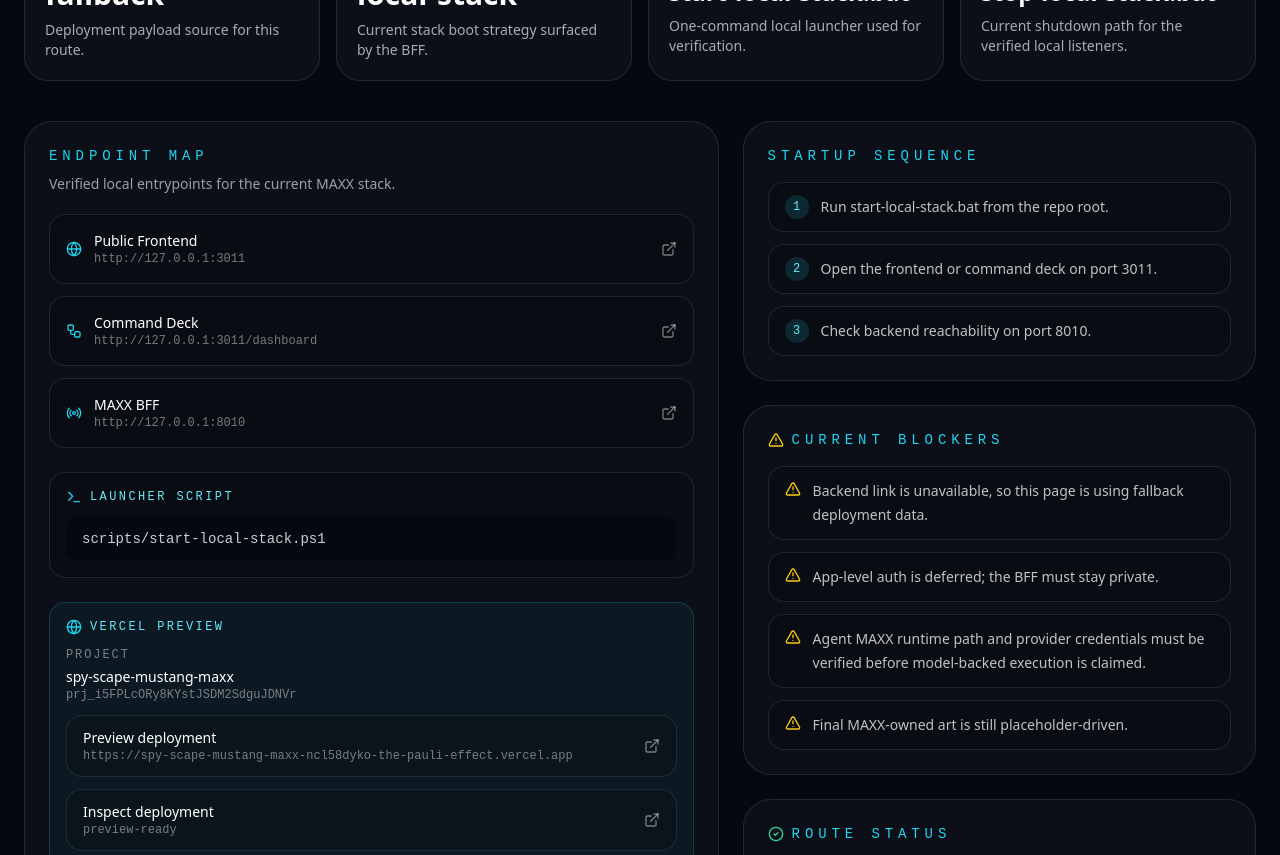
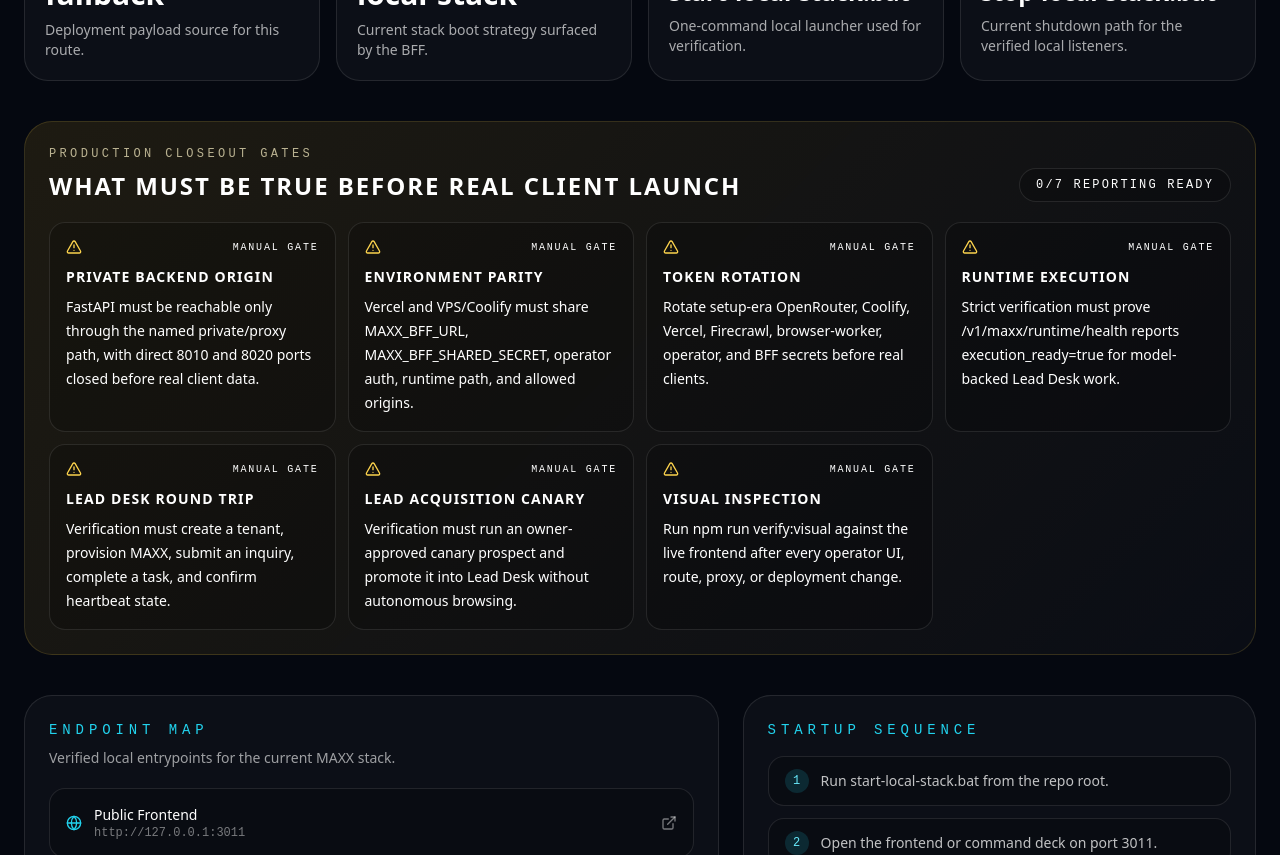
Before and after one commit to executiveusa/spy-scape-mustang-maXx, a Next.js app: page /deploy in a window 1280 px wide. Shown: the part 540-1395 px from the top of the page. Built offline with nearby package versions, Linux system fonts and the light colour scheme; no server answers.

Commit message:
Launch ops: add production closeout gates

```diff
--- a/src/app/deploy/page.tsx
+++ b/src/app/deploy/page.tsx
@@ -87,6 +87,43 @@
 
 export default async function DeployPage() {
   const { deployState, backendOnline } = await loadDeployState()
+  const productionGates = [
+    {
+      label: 'Private backend origin',
+      detail: 'FastAPI must be reachable only through the named private/proxy path, with direct 8010 and 8020 ports closed before real client data.',
+      ready: deployState.blockers.every((blocker) => !blocker.toLowerCase().includes('private')),
+    },
+    {
+      label: 'Environment parity',
+      detail: 'Vercel and VPS/Coolify must share MAXX_BFF_URL, MAXX_BFF_SHARED_SECRET, operator auth, runtime path, and allowed origins.',
+      ready: backendOnline,
+    },
+    {
+      label: 'Token rotation',
+      detail: 'Rotate setup-era OpenRouter, Coolify, Vercel, Firecrawl, browser-worker, operator, and BFF secrets before real clients.',
+      ready: false,
+    },
+    {
+      label: 'Runtime execution',
+      detail: 'Strict verification must prove /v1/maxx/runtime/health reports execution_ready=true for model-backed Lead Desk work.',
+      ready: !deployState.blockers.some((blocker) => blocker.toLowerCase().includes('runtime')),
+    },
+    {
+      label: 'Lead Desk round trip',
+      detail: 'Verification must create a tenant, provision MAXX, submit an inquiry, complete a task, and confirm heartbeat state.',
+      ready: backendOnline,
+    },
+    {
+      label: 'Lead Acquisition canary',
+      detail: 'Verification must run an owner-approved canary prospect and promote it into Lead Desk without autonomous browsing.',
+      ready: backendOnline,
+    },
+    {
+      label: 'Visual inspection',
+      detail: 'Run npm run verify:visual against the live frontend after every operator UI, route, proxy, or deployment change.',
+      ready: false,
+    },
+  ]
 
   return (
     <main className="min-h-screen bg-[#050810] text-white">
@@ -162,6 +199,48 @@
             </div>
             <div className="truncate text-2xl font-black">{deployState.launcher.stop}</div>
             <p className="mt-2 text-sm text-white/65">Current shutdown path for the verified local listeners.</p>
+          </div>
+        </section>
+
+        <section className="mb-10 rounded-[28px] border border-amber-300/15 bg-[linear-gradient(135deg,rgba(251,191,36,0.1),rgba(255,255,255,0.025))] p-6">
+          <div className="mb-5 flex flex-wrap items-end justify-between gap-3">
+            <div>
+              <p className="font-mono text-xs uppercase tracking-[0.28em] text-amber-100/70">
+                Production closeout gates
+              </p>
+              <h2 className="mt-2 text-2xl font-black uppercase tracking-[0.08em] text-white">
+                what must be true before real client launch
+              </h2>
+            </div>
+            <span className="rounded-full border border-white/10 bg-black/20 px-4 py-2 font-mono text-xs uppercase tracking-[0.18em] text-white/58">
+              {productionGates.filter((gate) => gate.ready).length}/{productionGates.length} reporting ready
+            </span>
+          </div>
+
+          <div className="grid gap-3 md:grid-cols-2 xl:grid-cols-4">
+            {productionGates.map((gate) => (
+              <div
+                key={gate.label}
+                className={`rounded-2xl border p-4 ${
+                  gate.ready
+                    ? 'border-emerald-400/20 bg-emerald-400/10'
+                    : 'border-white/10 bg-black/20'
+                }`}
+              >
+                <div className="mb-3 flex items-center justify-between gap-3">
+                  {gate.ready ? (
+                    <CheckCircle2 className="h-4 w-4 text-emerald-300" />
+                  ) : (
+                    <AlertTriangle className="h-4 w-4 text-amber-300" />
+                  )}
+                  <span className="font-mono text-[10px] uppercase tracking-[0.18em] text-white/38">
+                    {gate.ready ? 'ready' : 'manual gate'}
+                  </span>
+                </div>
+                <p className="text-sm font-bold uppercase tracking-[0.08em] text-white">{gate.label}</p>
+                <p className="mt-2 text-sm leading-6 text-white/62">{gate.detail}</p>
+              </div>
+            ))}
           </div>
         </section>
 
```
Also changed, not shown: ops/reports/plans/ZTE-20260524-0004-production-closeout-gates.md (added, +24 -0 lines), scripts/test-launch-ops.mjs (+8 -0 lines), .ralphy/progress.txt, 3 other files (tests, documents, lock files or other folders).
